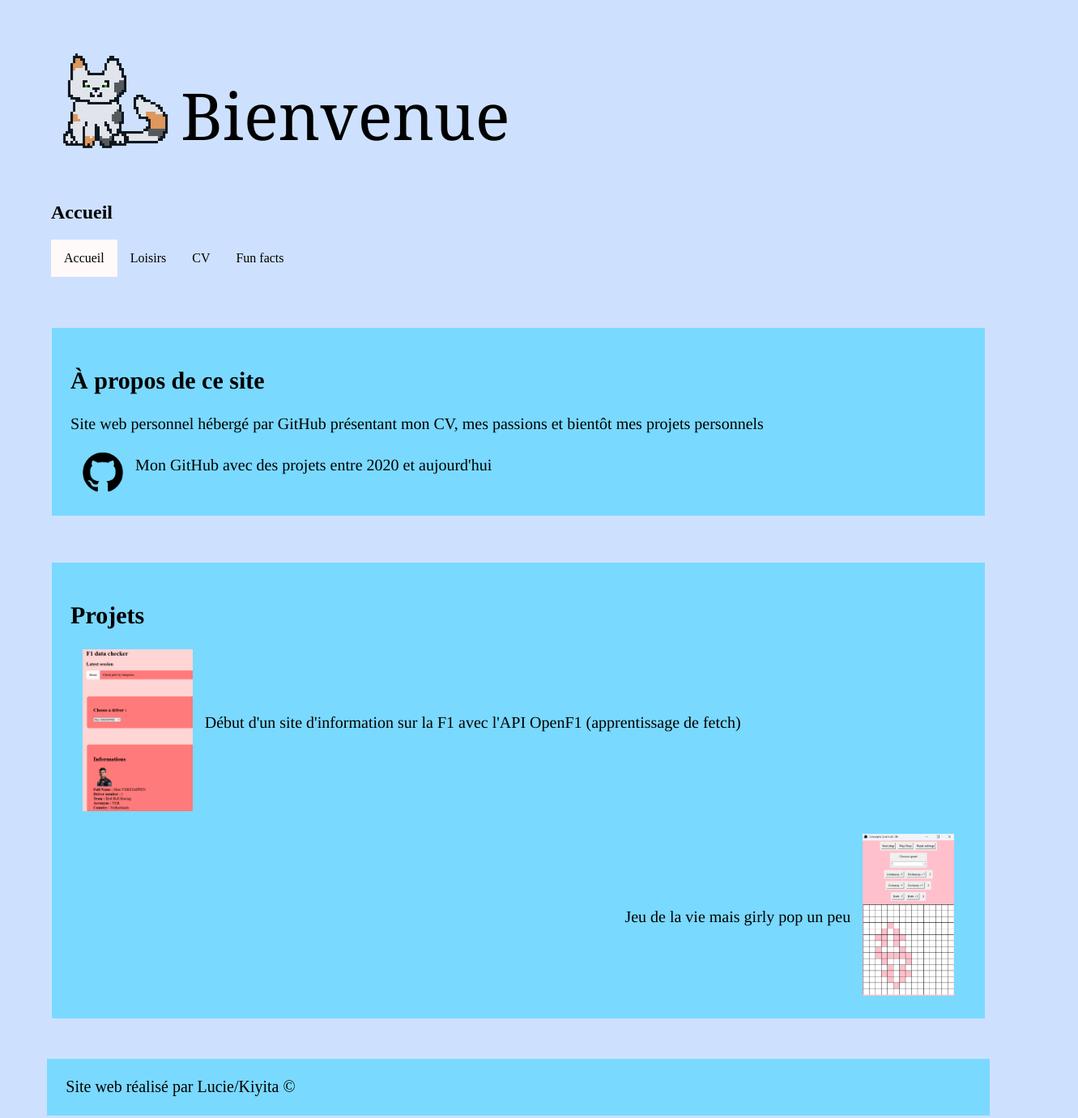
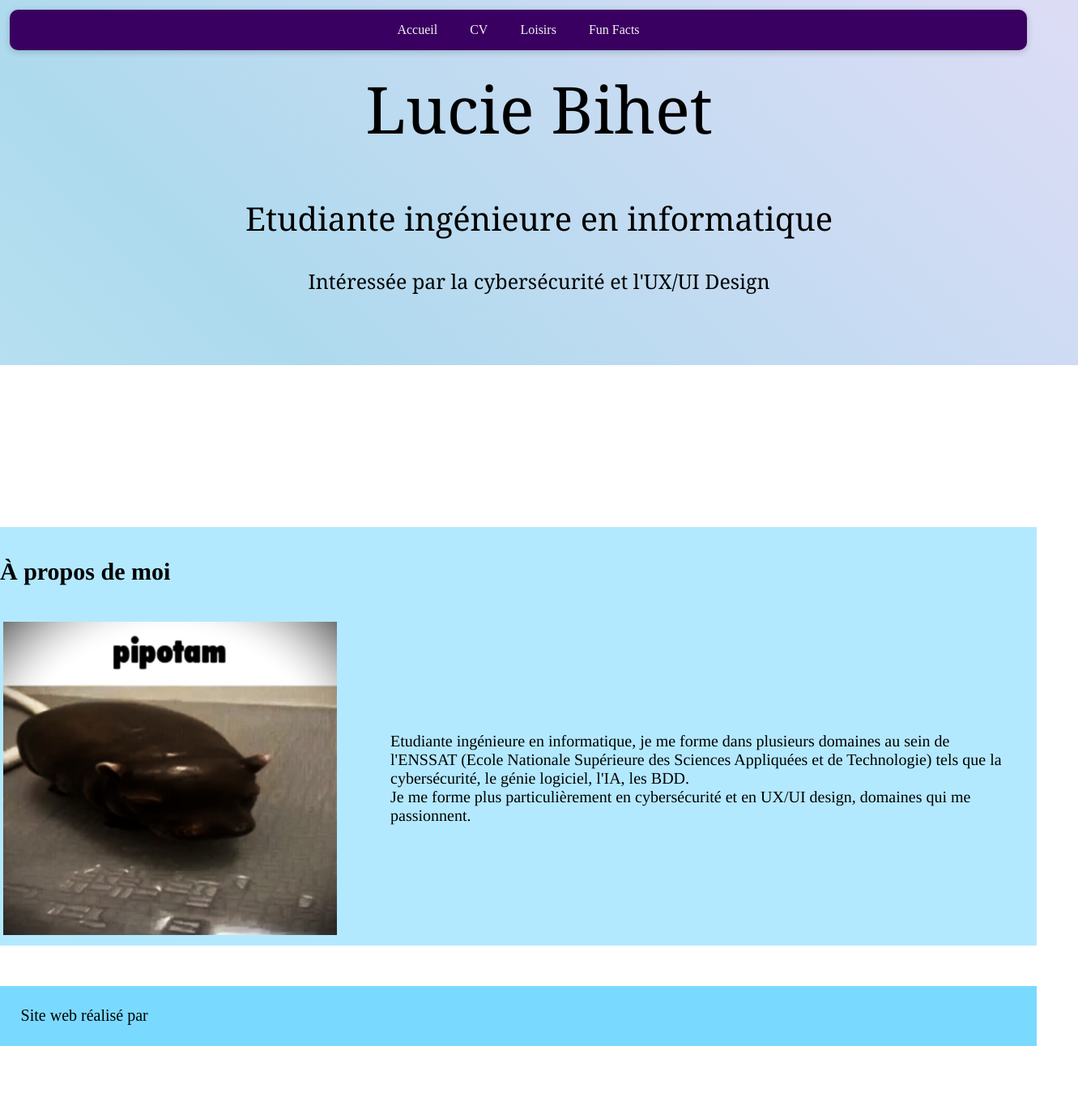
Before and after one commit to kiyita/kiyita.github.io, a plain HTML site: page index.html in a window 1280 px wide. Shown: the whole page at 81% size, 1331 px wide, since content can reach past the window. After the commit the page ends 1292 px from the top, so only its background shows below. Drawn offline with Linux system fonts and the light colour scheme.

Commit message:
new site web, the about me section doesnt work anymore

```diff
--- a/index.html
+++ b/index.html
@@ -6,52 +6,47 @@
 	<meta http-equiv="Content-Type" content="text/html; charset=UTF-8" />
 	<link rel="icon" href="images/logo.png" />
 	<title>
-		Kiyita
+		Lucie Bihet Portfolio
 	</title>
-	<link rel="stylesheet" type="text/css" href="styles/style.css" media="all" />
+	<link rel="stylesheet" type="text/css" href="styles/stylecopy.css" media="all" />
 </head>
 
 <body>
 
+	<div class="navbar">
+		<a href="index.html">Accueil</a>
+		<a href="cv.html">CV</a>
+		<a href="loisirs.html">Loisirs</a>
+		<a href="funfacts.html">Fun Facts</a>
+	</div>
+
 	<header>
 
-		<img src="images/logo.png" alt="texte si l'image ne s'affiche pas"/>
 		<h1>
-			Bienvenue
+			Lucie Bihet
 		</h1>
 		<h2>
-			Accueil
+			Etudiante ingénieure en informatique
 		</h2>
+		<h3>
+			Intéressée par la cybersécurité et l'UX/UI Design
+		</h3>
 
-	<nav>
-		<li class = "navigation"><a class = "active" href="index.html">Accueil</a></li>
-		<li class = "navigation"><a href="loisirs.html">Loisirs</a></li>
-		<li class = "navigation"><a href="cv.html">CV</a></li>
-		<li class = "navigation"><a href="playlist.html">Fun facts</a></li>
-	</nav>
 	</header>
 
-	<section>
-		<h2>À propos de ce site</h2>
-		Site web personnel hébergé par GitHub présentant mon CV, mes passions et bientôt mes projets personnels <br><br>
-		<div class="pour_aligner">
-			<a href="https://github.com/kiyita"><img src="images/github.png"></a> Mon GitHub avec des projets entre 2020 et aujourd'hui<br><br>
-		</div>
-	</section>
+	<div class="vide"></div>
 
-	<section>
-		<h2>Projets</h2>
-		<div class="pour_aligner">
-			<a href="https://github.com/kiyita/F1_information_check"><img id="projet_image" src="images/F1info.png"></a> Début d'un site d'information sur la F1 avec l'API OpenF1 (apprentissage de fetch)<br><br>
-		</div>
-		<br>
-		<div class="pour_aligner" id="GameLife">
-			Jeu de la vie mais girly pop un peu   <a href="https://github.com/kiyita/game-of-life"><img id="projet_image" src="images/GameLife.png"></a><br><br>
+	<section id="about_me">
+		<h2>À propos de moi</h2>
+		<img src="images/pipotam.jpg" alt="Pipotam" id="me_picture"/>
+		<div id="about_me_text">
+			Etudiante ingénieure en informatique, je me forme dans plusieurs domaines au sein de l'ENSSAT (Ecole Nationale Supérieure des Sciences Appliquées et de Technologie) tels que la cybersécurité, le génie logiciel, l'IA, les BDD.<br>
+			Je me forme plus particulièrement en cybersécurité et en UX/UI design, domaines qui me passionnent.
 		</div>
 	</section>
 
 	<footer>
-		Site web réalisé par Lucie/Kiyita ©
+		Site web réalisé par
 	</footer>
 
 </body>
--- /dev/null
+++ b/styles/stylecopy.css
@@ -0,0 +1,164 @@
+/*header*/
+
+header {
+	margin: 0;
+	padding: 2%;
+	/*background: #caaeee;*/
+	/*background: linear-gradient(45deg, rgba(202, 174, 238, 1) 0%, rgba(222, 254, 255, 1) 100%);*/
+	width: 100%;
+	height: 400px;
+}
+
+header {
+	background: linear-gradient(45deg, rgba(202, 174, 238, 1), rgba(222, 254, 255, 1), rgb(174, 218, 238), rgb(255, 222, 251));
+	background-size: 400% 400%;
+	animation: gradient 15s ease infinite;
+}
+
+@keyframes gradient {
+	0% {
+		background-position: 0% 50%;
+	}
+	50% {
+		background-position: 100% 50%;
+	}
+	100% {
+		background-position: 0% 50%;
+	}
+}
+
+header h1 {
+	text-align: center;
+	font: 80px Georgia
+}
+
+header h2 {
+	text-align: center;
+	font: 40px Georgia
+}
+
+header h3 {
+	text-align: center;
+	font: 25px Georgia
+}
+
+
+/*body*/
+
+body {
+	margin: 0;
+	padding: 0;
+}
+
+.vide {
+	height: 200px; /* Adjust the height as needed */
+}
+
+/*nav*/
+
+/* The navigation bar */
+.navbar {
+	position: fixed;
+	top: 12px;           /* move the bar a bit lower from the top */
+	left: 12px;          /* space on the left side */
+	right: 12px;         /* space on the right side */
+	background-color: #3a0061;
+	border-radius: 10px; /* rounded corners */
+	overflow: hidden;
+	z-index: 1000;
+	box-shadow: 0 2px 8px rgba(0,0,0,0.2);
+
+	/* center the links */
+	display: flex;
+	justify-content: center;
+	align-items: center;
+	gap: 8px;
+	padding: 6px 12px;
+}
+
+/* Links inside the navbar */
+.navbar a {
+	display: inline-block;
+	color: #f2f2f2;
+	text-align: center;
+	padding: 10px 16px;
+	text-decoration: none;
+	float: none; /* remove float so flex centering works */
+}
+
+/* Change background on mouse-over */
+.navbar a:hover {
+	background: #ddd;
+	color: black;
+}
+
+
+
+/*section*/
+
+
+section {
+	background: #b3e9ff;
+	font-size: 20px;
+	font-family: Times, Times New Roman, serif;
+
+}
+
+section {
+	width: 100%;
+	padding: 2%;
+	margin:0;
+}
+
+.ergo {
+	margin-bottom: 10%;
+}
+
+
+.eva {
+	width: 400px;
+	height: auto;
+}
+
+#about_me {
+	display: grid;
+	grid-template-columns: 1fr 2fr;
+	gap: 20px;
+	align-items: center; /* center items vertically */
+	width: 100%;
+	box-sizing: border-box;
+	padding: 1% 0;
+}
+
+/* picture column */
+#me_picture {
+	grid-column: 1 / 2;
+	justify-self: center;
+	align-self: center; /* center vertically */
+	width: 100%;
+	box-sizing: border-box;
+	padding: 0 1%;
+	display: flex;
+	justify-content: center;
+	align-items: flex-start;
+}
+
+#about_me_text {
+	padding: 5%;
+}
+
+
+/*footer*/
+
+footer {
+	font-size: 20px;
+	background: #7AD9FF;
+}
+
+footer {
+	margin-top: 50px;
+	padding: 2%;
+}
+
+
+/*adaptation*/
--- /dev/null
+++ b/styletuto.css
@@ -0,0 +1,166 @@
+*{
+    margin: 0;
+    padding: 0;
+    font-family: Poppins, sans-serif;
+    box-sizing: border-box;
+}
+
+body{
+    background: #080808;
+    color: #fff;
+}
+
+header{
+    width: 100%;
+    height: 100vh;
+    background-image: url(images/sport2.JPG);
+    background-size: cover;
+    background-position: center;
+}
+
+.container{
+    padding: 10px 10%;
+}
+
+nav{
+    display: flex;
+    align-items: center;
+    justify-content: space-between;
+    flex-wrap: wrap;
+}
+
+.logo{
+    width: 140px;
+}
+
+nav ul li{
+    display: inline-block;
+    list-style: none;
+    margin: 10px 20px;
+}
+
+nav ul li a{
+    color: #fff;
+    text-decoration: none;
+    font-size: 18px;
+    position: relative;
+}
+
+nav ul li a::after{
+    content: '';
+    width: 0;
+    height: 3px;
+    background: #ff004f;
+    position: absolute;
+    left: 0;
+    bottom : -6px;
+    transition: 0.5s;
+}
+
+nav ul li a:hover::after{
+    width: 100%;
+}
+
+.header-text{
+    margin-top: 20%;
+    font-size: 30px;
+}
+
+.header-text h1{
+    font-size: 60px;
+    margin-top: 20px;
+}
+
+.header-text h1 span{
+    color: #ff004f;
+}
+
+
+/*-------------about-------------*/
+#about{
+    padding: 80px 0;
+    color: #ababab
+}
+
+.row{
+    display: flex;
+    justify-content: space-between;
+    flex-wrap: wrap;
+}
+
+.about-col-1{
+    flex-basis: 35%;
+}
+
+.about-col-1 img{
+    width: 100%;
+    border-radius: 15px;
+}
+
+.about-col-2{
+    flex-basis: 60%;
+}
+
+.sub-title{
+    font-size: 60px;
+    font-weight: 600;
+    color: #fff
+}
+
+.tab-titles{
+    display: flex;
+    margin: 20px 0 40px;
+}
+
+.tab-links{
+    margin-right: 50px;
+    font-size: 18px;
+    font-weight: 500;
+    cursor: pointer;
+    position: relative;
+}
+
+.tab-links::after{
+    content: '';
+    width: 0;
+    height: 3px;
+    background: #ff004f;
+    position: absolute;
+    left: 0;
+    bottom : -8px;
+    transition: 0.5s;
+}
+
+.tab-titles .active-link::after{
+    width: 50%;
+}
+
+.tab-contents ul li{
+    margin: 10px 0;
+    list-style: none;
+}
+
+.tab-contents ul li span{
+    color: #b54769;
+    font-size: 14px;
+}
+
+.tab-contents{
+    display: none;
+}
+
+.tab-contents.active-tab{
+    display: block;
+}
+
+/*-------------services-------------*/
+#services{
+    padding: 30px 0;
+}
+
+.services-list{
+    display: grid;
+    grid-template-columns: repeat(auto-fit, minmax(250px, 1fr));
+    grid-gap: 40px;
+    margin-top: 50px;
+}
```
Also changed, not shown: indextuto.html (added, +118 -0 lines), images/F1info.png (deleted), images/GameLife.png (deleted), images/code.png (added), images/pipotam.jpg (added).
